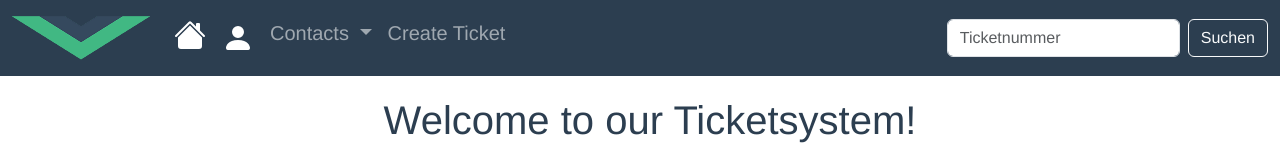
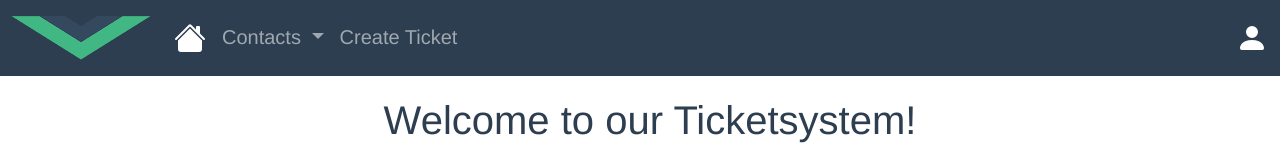
Before and after one commit to KanberZeren/Ticketapp-Frontend, a Vue app: page / in a window 1280 px wide. Shown: the top 160 px of the page. Built offline with nearby package versions, Linux system fonts and the light colour scheme; no server answers.

Commit message:
implementierung der Search-Funktion

```diff
--- a/src/components/NavBar.vue
+++ b/src/components/NavBar.vue
@@ -34,13 +34,6 @@ export default {
               </svg>
             </router-link>
           </li>
-          <li class="nav-link">
-            <router-link class="avatar navbar-link active" ria-current="page" to="/login">
-              <svg xmlns="http://www.w3.org/2000/svg" width="32" height="40" fill="currentColor" class="bi bi-person-fill" viewBox="0 0 16 16">
-                <path d="M3 14s-1 0-1-1 1-4 6-4 6 3 6 4-1 1-1 1zm5-6a3 3 0 1 0 0-6 3 3 0 0 0 0 6"/>
-              </svg>
-            </router-link>
-          </li>
           <li class="nav-item dropdown">
             <a class="nav-link dropdown-toggle" href="#" id="navbarScrollingDropdown" role="button" data-bs-toggle="dropdown" aria-expanded="false">
               Contacts
@@ -56,10 +49,13 @@ export default {
             Create Ticket
           </router-link>
         </ul>
-        <form class="d-flex" @submit.prevent="searchTickets">
-          <input v-model="searchQuery" class="form-control me-2" type="search" placeholder="Ticketnummer" aria-label="Search">
-          <button class="btn btn-outline-light" type="submit">Suchen</button>
-        </form>
+        <li class="d-flex nav-link">
+          <router-link class="avatar navbar-link active" ria-current="page" to="/login">
+            <svg xmlns="http://www.w3.org/2000/svg" width="32" height="40" fill="currentColor" class="bi bi-person-fill" viewBox="0 0 16 16">
+              <path d="M3 14s-1 0-1-1 1-4 6-4 6 3 6 4-1 1-1 1zm5-6a3 3 0 1 0 0-6 3 3 0 0 0 0 6"/>
+            </svg>
+          </router-link>
+        </li>
       </div>
     </div>
   </nav>
--- a/src/components/TicketAnzeige.vue
+++ b/src/components/TicketAnzeige.vue
@@ -15,31 +15,24 @@
 </template>
 
 <script>
+import axios from 'axios'
 export default {
   name: 'TicketAnzeige',
   data () {
     return {
-      ticket: null
+      tickets: [],
+      searchTerm: ''
     }
   },
   created () {
     this.loadTicket()
   },
-  watch: {
-    '$route.params.ticketnummer': 'loadTicket'
-  },
   methods: {
     async loadTicket () {
-      const ticketnummer = this.$route.params.ticketnummer
+      const ticketnummer = this.$route.query.ticketnummer
       try {
-        if (!this.$service) {
-          console.error('Service nicht korrekt initialisiert.')
-          return
-        }
-        this.ticket = await this.$service.getTicketByTicketnummer(ticketnummer)
-        if (!this.ticket) {
-          console.warn('Ticket nicht gefunden:', ticketnummer)
-        }
+        const response = await axios.get(`http://localhost:8080/ticket/${ticketnummer}`)
+        this.ticket = response.data
       } catch (error) {
         console.error('Fehler beim Laden des Tickets:', error)
         this.ticket = null
--- a/src/components/TicketListe.vue
+++ b/src/components/TicketListe.vue
@@ -121,16 +121,11 @@ export default {
       this.$router.push({ name: 'NewTicket' })
     },
     async searchTicket () {
-      if (this.searchTerm) {
-        try {
-          const response = await ticketService.getTicketByTicketnummer(this.searchTerm)
-          const searchedTickets = response.data ? [response.data] : []
-
-          this.tickets = searchedTickets
-          this.currentFilter = 'all'
-        } catch (error) {
-          console.error('Fehler beim Suchen des Tickets:', error)
-        }
+      try {
+        const response = await ticketService.getTicketByTicketnummer(this.searchTerm)
+        this.tickets = response.data ? [response.data] : []
+      } catch (error) {
+        console.error('Fehler beim Suchen des Tickets:', error)
       }
     }
   }
```
